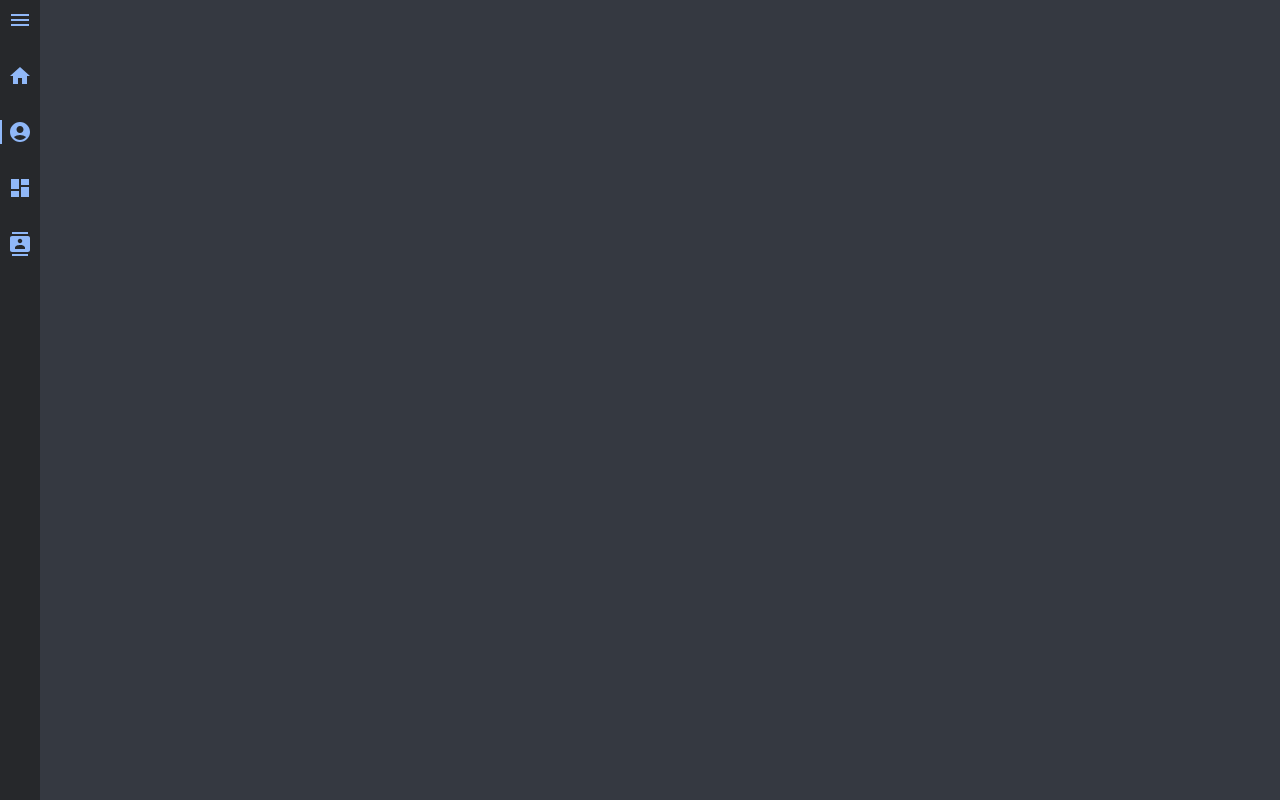
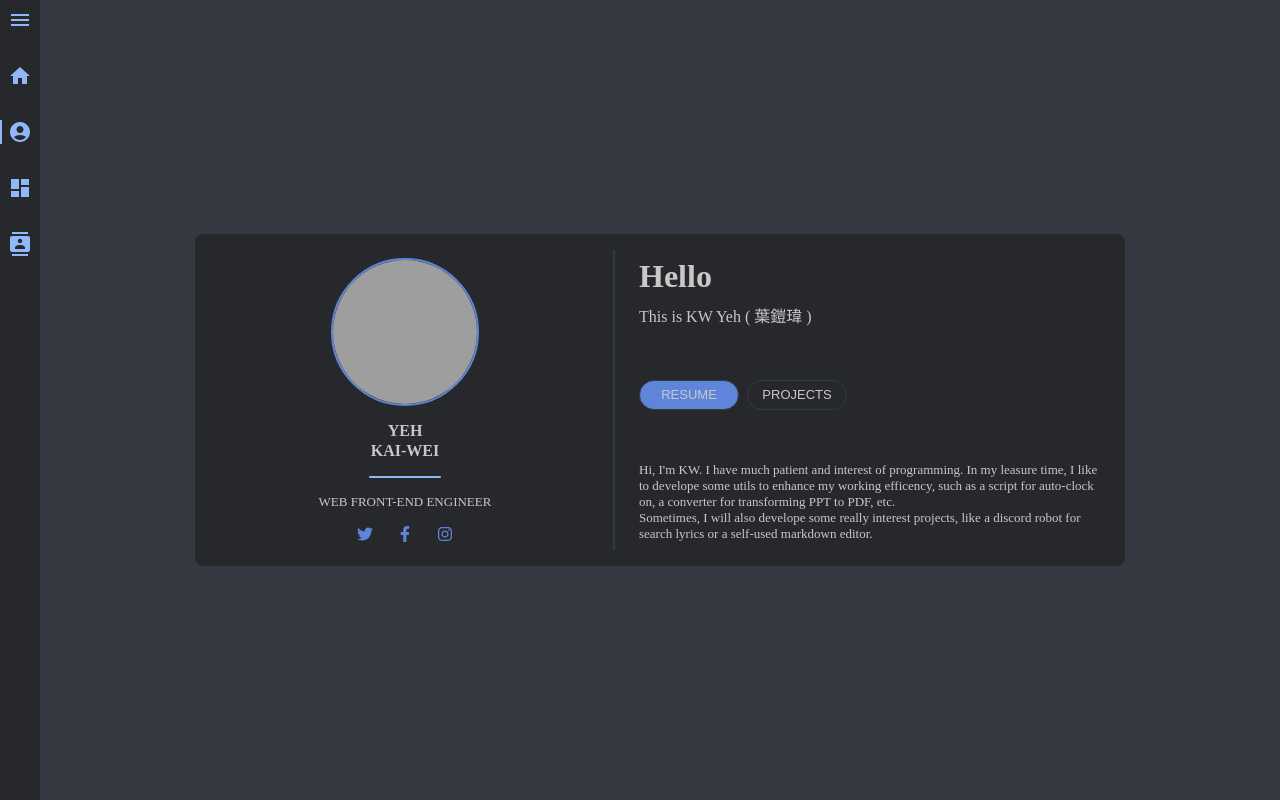
Before and after one commit to kwei/Personal-page, a React app: page / in a window 1280 px wide. Both pictures are taken after a click on the element "Personal". Built offline with nearby package versions, Linux system fonts and the light colour scheme; grey boxes are pictures that could not be loaded.

Commit message:
feat: personal page

```diff
--- a/src/component/Personal/Personal.jsx
+++ b/src/component/Personal/Personal.jsx
@@ -1,10 +1,43 @@
 import "./Personal.scss"
 import React from "react"
+import { FaTwitter, FaFacebookF, FaInstagram } from "react-icons/fa"
 
 const Personal = () => {
     return (
         <div className="personal-page">
-
+            <div className="card">
+                <div className="profile">
+                    <img alt="" src="profile-photo.jpg"></img>
+                    <div className="name">
+                        <div className="last-name">YEH</div>
+                        <div className="first-name">KAI-WEI</div>
+                    </div>
+                    <div className="divider"></div>
+                    <div className="position">WEB FRONT-END ENGINEER</div>
+                    <div className="social-link">
+                        <FaTwitter></FaTwitter>
+                        <FaFacebookF></FaFacebookF>
+                        <FaInstagram></FaInstagram>
+                    </div>
+                </div>
+                <div className="self-intro">
+                    <div className="welcom">
+                        <h1 className="primary">Hello</h1>
+                        <div className="secondary">This is KW Yeh ( 葉鎧瑋 )</div>
+                    </div>
+                    <div className="nav-link">
+                        <button className="primary">RESUME</button>
+                        <button className="secondary">PROJECTS</button>
+                    </div>
+                    <div className="intro-text">
+                        Hi, I'm KW. I have much patient and interest of programming.
+                        In my leasure time, I like to develope some utils to enhance my working efficency, such as
+                        a script for auto-clock on, a converter for transforming PPT to PDF, etc.<br/>
+                        Sometimes, I will also develope some really interest projects,
+                        like a discord robot for search lyrics or a self-used markdown editor.
+                    </div>
+                </div>
+            </div>
         </div>
     )
 }
--- a/src/component/Personal/Personal.scss
+++ b/src/component/Personal/Personal.scss
@@ -2,6 +2,161 @@
     position: relative;
     display: flex;
     flex-direction: column;
+    align-items: center;
     width: 100%;
     height: 100%;
+
+    .card {
+        position: relative;
+        display: flex;
+        margin: auto;
+        width: 75%;
+        border-radius: 0.5rem;
+        background-color: var(--black);
+
+        .profile {
+            position: relative;
+            display: flex;
+            flex-direction: column;
+            align-items: center;
+            gap: 1rem;
+            width: 40%;
+            padding: 1.5rem;
+            img {
+                border-radius: 50%;
+                width: 144px;
+                height: 144px;
+                border: 2px solid var(--primary);
+                object-fit: cover;
+                object-position: 50% 0%;
+            }
+            .name {
+                position: relative;
+                display: flex;
+                flex-direction: column;
+                align-items: center;
+                gap: 2px;
+                div {
+                    position: relative;
+                    display: inline-block;
+                    width: 100%;
+                    text-align: center;
+                    color: var(--text);
+                    font-weight: bolder;
+                    font-size: medium;
+                }
+            }
+            .divider {
+                position: relative;
+                display: block;
+                width: 72px;
+                height: 2px;
+                background-color: var(--info);
+                border-radius: 0.5rem;
+            }
+            .position {
+                position: relative;
+                display: inline-block;
+                width: 100%;
+                text-align: center;
+                color: var(--text);
+                font-size: small;
+            }
+            .social-link {
+                position: relative;
+                display: flex;
+                flex-direction: row;
+                align-items: center;
+                width: 104px;
+                justify-content: space-between;
+                svg {
+                    width: 24px;
+                    color: var(--primary);
+                }
+            }
+            &::after {
+                position: absolute;
+                display: block;
+                content: "";
+                top: 1rem;
+                right: 0;
+                width: 2px;
+                height: calc(100% - 2rem);
+                background-color: var(--gray);
+            }
+        }
+
+        .self-intro {
+            position: relative;
+            display: flex;
+            flex-direction: column;
+            flex: 1;
+            padding: 1.5rem;
+            justify-content: space-between;
+
+            .welcom {
+                position: relative;
+                display: flex;
+                flex-direction: column;
+                gap: 0.5rem;
+                color: var(--text);
+
+                .primary {
+                    position: relative;
+                    display: block;
+                    margin: 0;
+                }
+                .secondary {
+                    font-size: medium;
+                }
+            }
+
+            .nav-link {
+                position: relative;
+                display: flex;
+                gap: 0.5rem;
+
+                button {
+                    width: 100px;
+                    height: 30px;
+                    border-radius: 1rem;
+                    outline: none;
+                    border: 1px solid var(--gray);
+                    color: var(--text);
+                    text-align: center;
+                    cursor: pointer;
+                    font-weight: 500;
+                    font-size: small;
+                }
+                .primary {
+                    background-color: var(--primary);
+                    &:hover {
+                        color: var(--black);
+                    }
+                    &:active {
+                        border: 1px solid var(--info);
+                    }
+                }
+                .secondary {
+                    background-color: transparent;
+                    &:hover {
+                        border: 1px solid var(--primary);
+                        color: var(--primary);
+                    }
+                    &:active {
+                        border: 1px solid var(--info);
+                    }
+                }
+            }
+
+            .intro-text {
+                position: relative;
+                display: flex;
+                flex-direction: column;
+                font-size: small;
+                font-weight: lighter;
+                color: var(--text);
+            }
+        }
+    }
 }
--- a/src/styles/root.scss
+++ b/src/styles/root.scss
@@ -43,6 +43,7 @@ body::-webkit-scrollbar-thumb:active {
     --primary: #5F85DB;
     --info: #90B8F8;
     --highlight: #E3A2EE;
+    --text: rgb(200, 200, 200);
 
     --nav-width: 40px;
     --icon-size: 24px;
```
Also changed, not shown: 1 other file (tests, documents, lock files or other folders).
